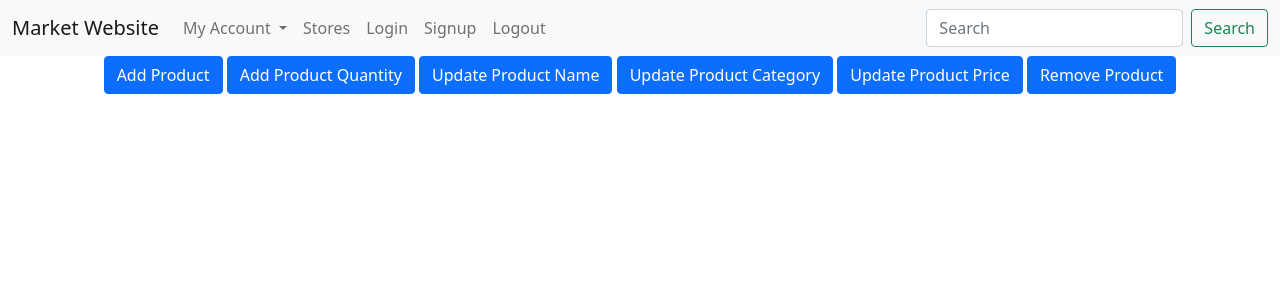
After one commit to benfarin/-Market-System-ETrade, a Django app: page /store/1/products_manage/ in a window 1280 px wide. The commit adds this page. Shown: the top 300 px of the page. Run offline with Django 4.2, Linux system fonts and the light colour scheme; parts of the project's set-up code (start-up, migrations or seed data) failed here and were passed over.

Commit message:
built more pages for the website

```diff
--- a/WebAPI/mysite/mysite/forms.py
+++ b/WebAPI/mysite/mysite/forms.py
@@ -31,3 +31,7 @@ class CreateStoreForm(forms.Form):
     street = forms.CharField()
     apartment_num = forms.IntegerField()
     zip_code = forms.IntegerField()
+
+
+class AppointForm(forms.Form):
+    assingeeID = forms.CharField()
--- a/WebAPI/mysite/mysite/urls.py
+++ b/WebAPI/mysite/mysite/urls.py
@@ -20,15 +20,22 @@ from .views import (
     home_page,
     signup_page,
     login_page,
-    my_stores_page, create_store_page, store_page,
+    my_stores_page, create_store_page, store_page, store_products_management, appoint_manager, appoint_Owner, logout,
 )
 
 urlpatterns = [
     path('', home_page),
     path('my_stores/', my_stores_page),
     path('store/<str:slug>/', store_page),
+    path('store/<str:slug>/products_manage/', store_products_management),
+    path('store/<str:slug>/appoint_manager/', appoint_manager),
+    path('store/<str:slug>/appoint_owner/', appoint_Owner),
+    path('store/<str:slug>/stuff_permissions/', store_page),
+    path('store/<str:slug>/stuff/', store_page),
+    path('store/<str:slug>/history/', store_page),
     path('addstore/', create_store_page),
     path('signup/', signup_page),
     path('login/', login_page),
+    path('logout/', logout),
     path('admin/', admin.site.urls),
 ]
--- a/WebAPI/mysite/mysite/views.py
+++ b/WebAPI/mysite/mysite/views.py
@@ -16,7 +16,6 @@ from Service.DTO.MemberDTO import MemberDTO
 from Service.MemberService import MemberService
 from Service.RoleService import RoleService
 from Service.UserService import UserService
-
 
 # def call_with_future(fn, future, args, kwargs):
 #     try:
@@ -40,7 +39,7 @@ from Service.UserService import UserService
 role_service = RoleService()
 member_service = MemberService()
 user_service = UserService()
-from .forms import SignupForm, LoginForm, CreateStoreForm
+from .forms import SignupForm, LoginForm, CreateStoreForm, AppointForm
 
 user = user_service.enterSystem().getData()
 stores = []
@@ -98,12 +97,21 @@ def login_page(request):
         answer = user_service.memberLogin(username, password)
         if not answer.isError():
             user = answer.getData()
+            print(user.getMemberId())
         return HttpResponseRedirect("/")
     context = {
         "title": "Login",
         "form": form
     }
     return render(request, "form.html", context)
+
+
+def logout(request):
+    global user
+    if isinstance(user, MemberDTO):
+        member_service.logoutMember(user.getMemberName())
+        user = user_service.enterSystem().getData()
+    return HttpResponseRedirect("/")
 
 
 def my_stores_page(request):
@@ -125,7 +133,7 @@ def create_store_page(request):
     form = CreateStoreForm(request.POST or None)
     if form.is_valid():
         form = CreateStoreForm()
-    storeName = request.POST.get("storeName")
+    store_name = request.POST.get("storeName")
     account_num = request.POST.get("account_num")
     branch_num = request.POST.get("branch_num")
     country = request.POST.get("country")
@@ -133,8 +141,8 @@ def create_store_page(request):
     street = request.POST.get("street")
     apartment_num = request.POST.get("apartment_num")
     zip_code = request.POST.get("zip_code")
-    if storeName is not None:
-        answer = member_service.createStore(storeName, user.getMemberId(), account_num, branch_num, country, city,
+    if store_name is not None:
+        answer = member_service.createStore(store_name, user.getMemberId(), account_num, branch_num, country, city,
                                             street,
                                             apartment_num, zip_code)
         if not answer.isError():
@@ -151,4 +159,46 @@ def store_page(request, slug):
     answer = role_service.getRolesInformation(int(slug), user.getMemberId())
     if not answer.isError():
         permissions = answer.getData()
-        return render(request, "store.html", {"permissions": permissions[0]})
+        for permission in permissions:
+            if permission.getUserId() == user.getMemberId():
+                return render(request, "store.html", {"permissions": permission})
+
+
+def store_products_management(request, slug):
+    return render(request, "products_manage.html", {})
+
+
+def appoint_manager(request, slug):
+    global user
+    form = AppointForm(request.POST or None)
+    if form.is_valid():
+        form = AppointForm()
+    assingeeID = request.POST.get("assingeeID")
+    if assingeeID is not None:
+        answer = role_service.appointManagerToStore(int(slug), user.getMemberId(), assingeeID)
+        if not answer.isError():
+            role_service.setRolesInformationPermission(int(slug), user.getMemberId(), assingeeID)
+            return HttpResponseRedirect("/store/" + slug + "/")
+    context = {
+        "title": "Appoint Store Manager",
+        "form": form
+    }
+    return render(request, "form.html", context)
+
+
+def appoint_Owner(request, slug):
+    global user
+    form = AppointForm(request.POST or None)
+    if form.is_valid():
+        form = AppointForm()
+    assingeeID = request.POST.get("assingeeID")
+    if assingeeID is not None:
+        answer = role_service.appointOwnerToStore(int(slug), user.getMemberId(), assingeeID)
+        if not answer.isError():
+            role_service.setRolesInformationPermission(int(slug), user.getMemberId(), assingeeID)
+            return HttpResponseRedirect("/store/" + slug + "/")
+    context = {
+        "title": "Appoint Store Owner",
+        "form": form
+    }
+    return render(request, "form.html", context)
--- a/WebAPI/mysite/templates/navbar.html
+++ b/WebAPI/mysite/templates/navbar.html
@@ -25,6 +25,9 @@
             <li class="nav-item">
             <a class="nav-link" href="/signup">Signup</a>
           </li>
+          <li class="nav-item">
+            <a class="nav-link" href="/logout">Logout</a>
+          </li>
           {% if request.user.is_authenticated %}
             {% if request.user.is_staff %}
               <li class="nav-item">
--- /dev/null
+++ b/WebAPI/mysite/templates/products_manage.html
@@ -0,0 +1,19 @@
+{% extends "base.html" %}
+
+{% block content%}
+<div style="text-align: center;">
+        <a class="btn btn-primary" href="addproduct/" role="button">Add Product</a>
+
+        <a class="btn btn-primary" href="/addstore" role="button">Add Product Quantity</a>
+
+        <a class="btn btn-primary" href="/addstore" role="button">Update Product Name</a>
+
+        <a class="btn btn-primary" href="/addstore" role="button">Update Product Category</a>
+
+        <a class="btn btn-primary" href="/addstore" role="button">Update Product Price</a>
+
+        <a class="btn btn-primary" href="/addstore" role="button">Remove Product</a>
+
+</div>
+
+{% endblock %}
--- a/WebAPI/mysite/templates/store.html
+++ b/WebAPI/mysite/templates/store.html
@@ -3,13 +3,13 @@
 {% block content%}
 <div style="text-align: center;">
         {% if permissions.hasPermission_StockManagement %}
-                <a class="btn btn-primary" href="/addstore" role="button">Products Management</a>
+                <a class="btn btn-primary" href="products_manage/" role="button">Products Management</a>
         {% endif %}
         {% if permissions.hasPermission_AppointManager %}
-                <a class="btn btn-primary" href="/addstore" role="button">Appoint Manager</a>
+                <a class="btn btn-primary" href="appoint_manager/" role="button">Appoint Manager</a>
         {% endif %}
         {% if permissions.hasPermission_AppointOwner %}
-                <a class="btn btn-primary" href="/addstore" role="button">Appoint Owner</a>
+                <a class="btn btn-primary" href="appoint_owner/" role="button">Appoint Owner</a>
         {% endif %}
         {% if permissions.hasPermission_ChangePermission %}
                 <a class="btn btn-primary" href="/addstore" role="button">Change Stuff Member Permission</a>
```
